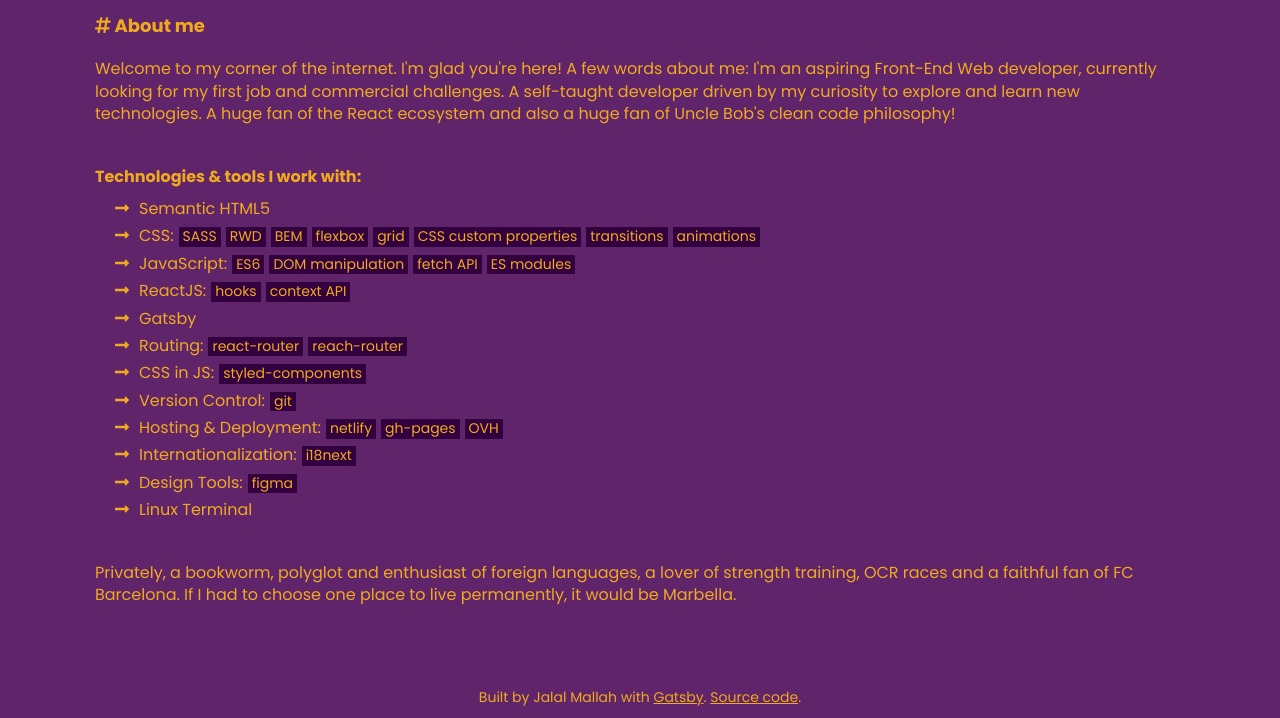
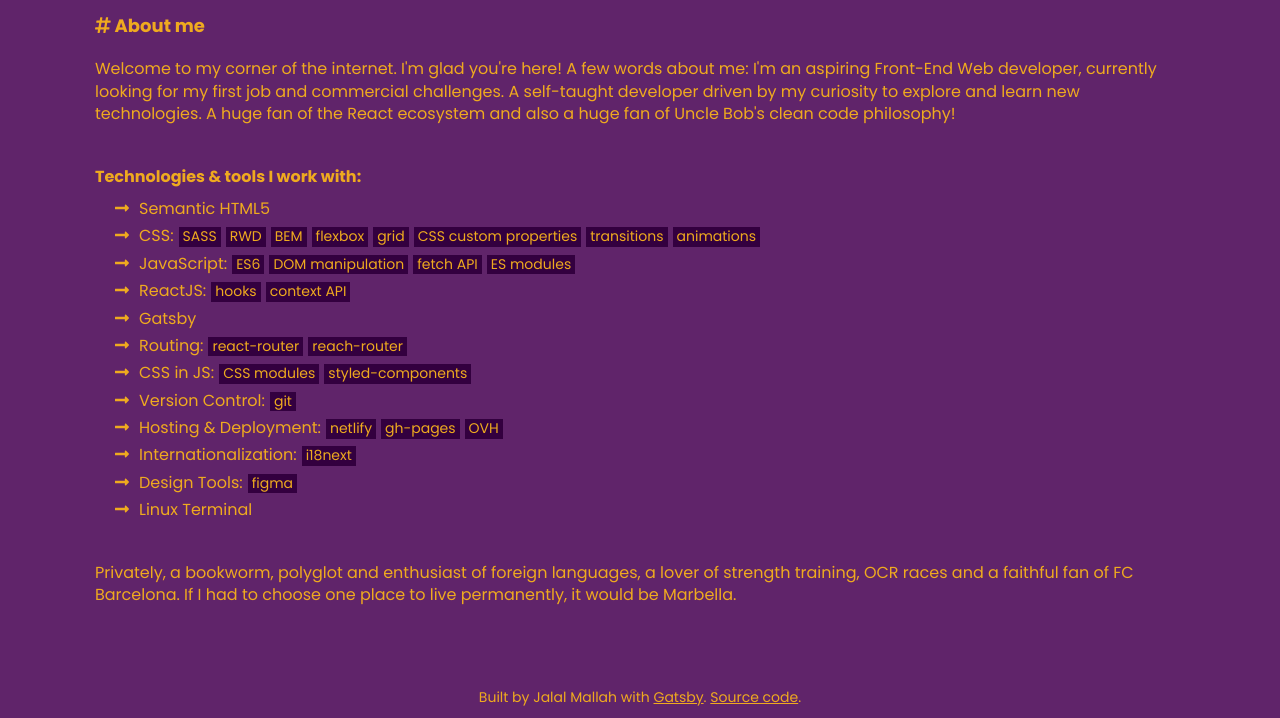
Before and after one commit to JalalMallah/personal-website-gatsby, a Gatsby site: page /about in a window 1280 px wide. Shown: the part 82-800 px from the top of the page. Built offline with nearby package versions, Linux system fonts and the light colour scheme; Gatsby itself is replaced by a stand-in of ours.

Commit message:
fix: update skillsData array

```diff
--- a/src/pages/about.js
+++ b/src/pages/about.js
@@ -54,7 +54,7 @@ export default function About() {
     {
       id: 6,
       label: t('about.cssInJs'),
-      options: ['styled-components'],
+      options: ['CSS modules', 'styled-components'],
     },
     {
       id: 7,
```
